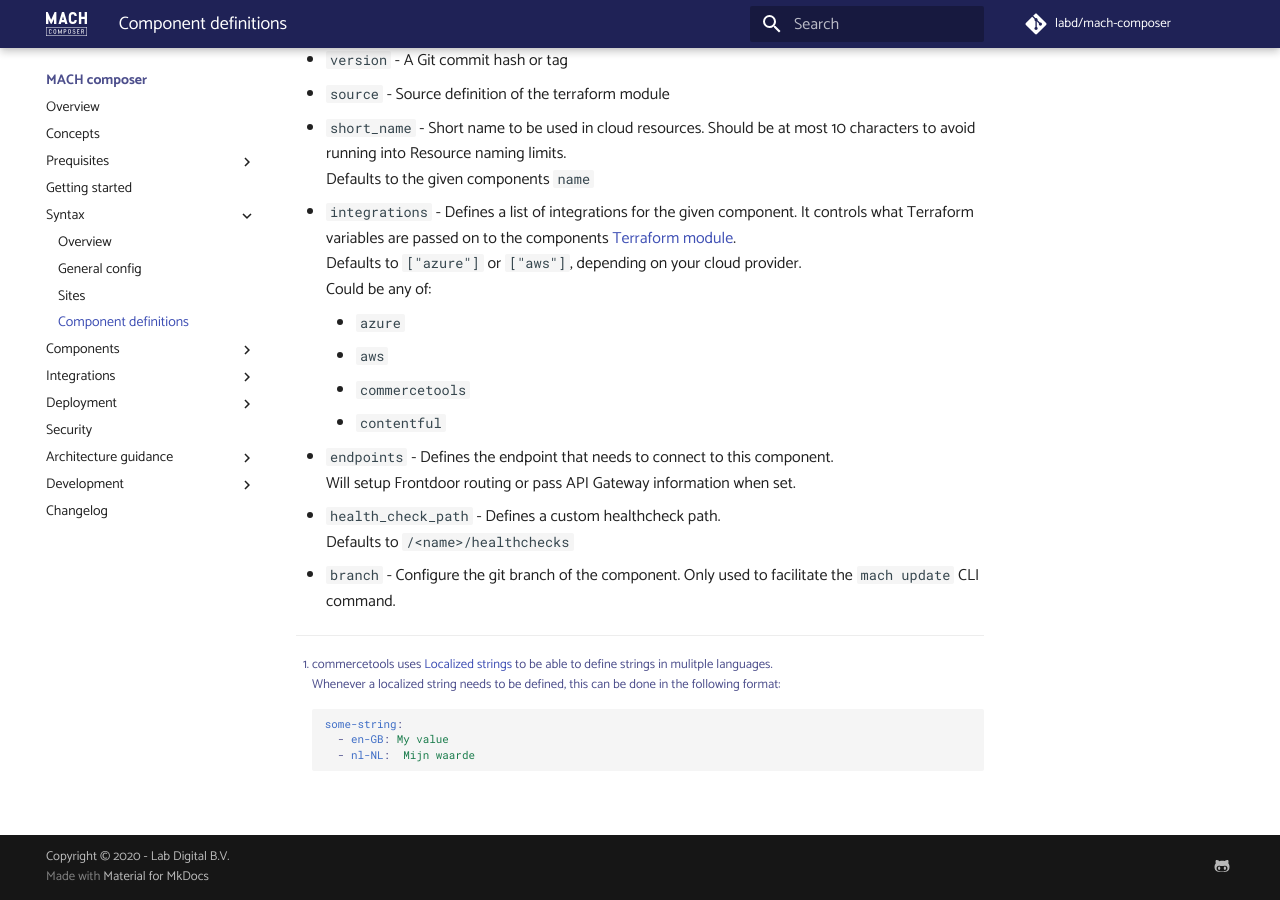
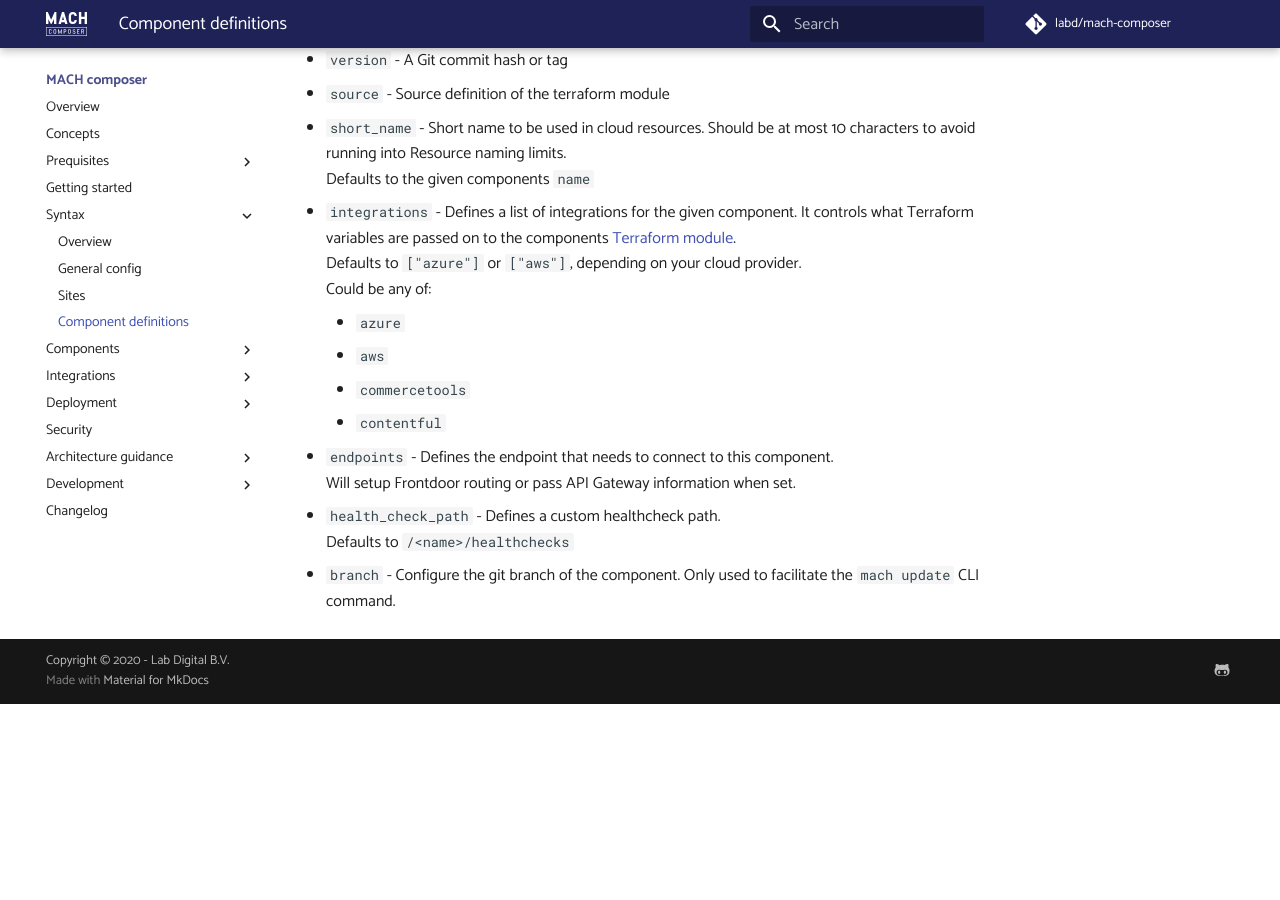
Before and after one commit to mach-composer/mach-composer-cli, an MkDocs documentation site: the page built from docs/src/syntax/components.md, in a window 1280 px wide and 900 px high, scrolled down 520 px. Built offline with MkDocs 1.6.1 and Material for MkDocs 9.7.7, drawn with Linux system fonts in a browser that asks for light colours; a script that is not in the unit is left out; comment, search, counter and statistics services are not loaded; after the commit the page ends 1224 px from its top, so only the background shows below that.

````diff
--- a/docs/src/syntax/components.md
+++ b/docs/src/syntax/components.md
@@ -36,12 +36,3 @@ components:
 - `health_check_path` - Defines a custom healthcheck path.<br>
   Defaults to `/<name>/healthchecks`
 - `branch` - Configure the git branch of the component. Only used to facilitate the `mach update` CLI command.
-
-
-[^1]: commercetools uses [Localized strings](https://docs.commercetools.com/http-api-types#localizedstring) to be able to define strings in mulitple languages.<br>
-Whenever a localized string needs to be defined, this can be done in the following format:
-```yaml
-some-string:
-  - en-GB: My value
-  - nl-NL:  Mijn waarde
-```
````
Also changed, not shown: docs/src/syntax/sites.md (+9 -0 lines).
